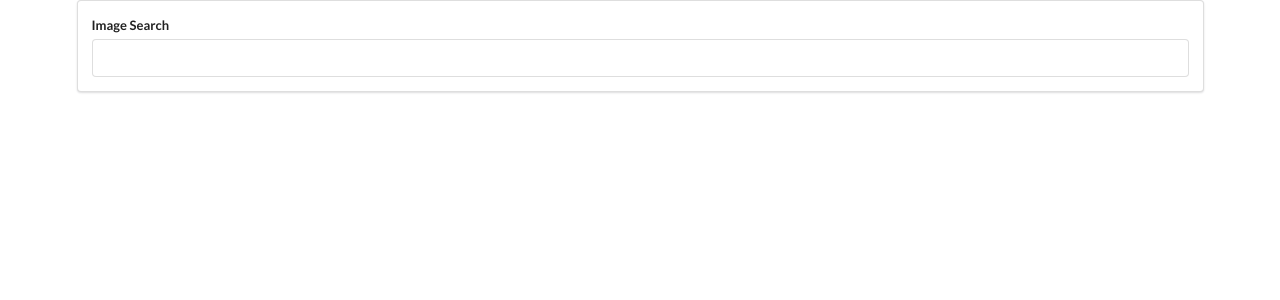
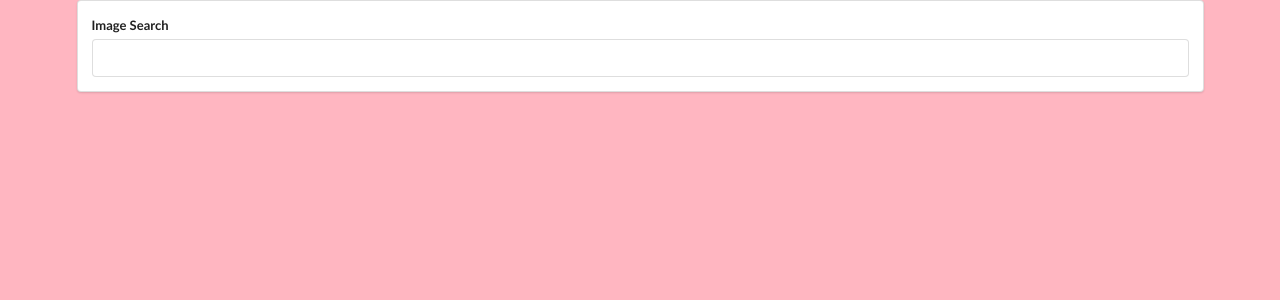
Before and after one commit to SavioChermont/GetPics, a React (Create React App) app: page / in a window 1280 px wide. Shown: the top 300 px of the page. Built offline with nearby package versions, Linux system fonts and the light colour scheme.

Commit message:
Finaliza Estilo

```diff
--- a/src/components/App.js
+++ b/src/components/App.js
@@ -2,6 +2,7 @@
 import Unsplash from '../api/unsplash.js';
 import SearchBar from './SearchBar.js';
 import ImageList from './ImageList.js';
+import '../css/App.css';
 
 
 class App extends React.Component {
--- /dev/null
+++ b/src/css/App.css
@@ -0,0 +1,4 @@
+body{
+    background-color: lightpink;
+    font-family: 'Gill Sans', 'Gill Sans MT', Calibri, 'Trebuchet MS', sans-serif;
+}
```
